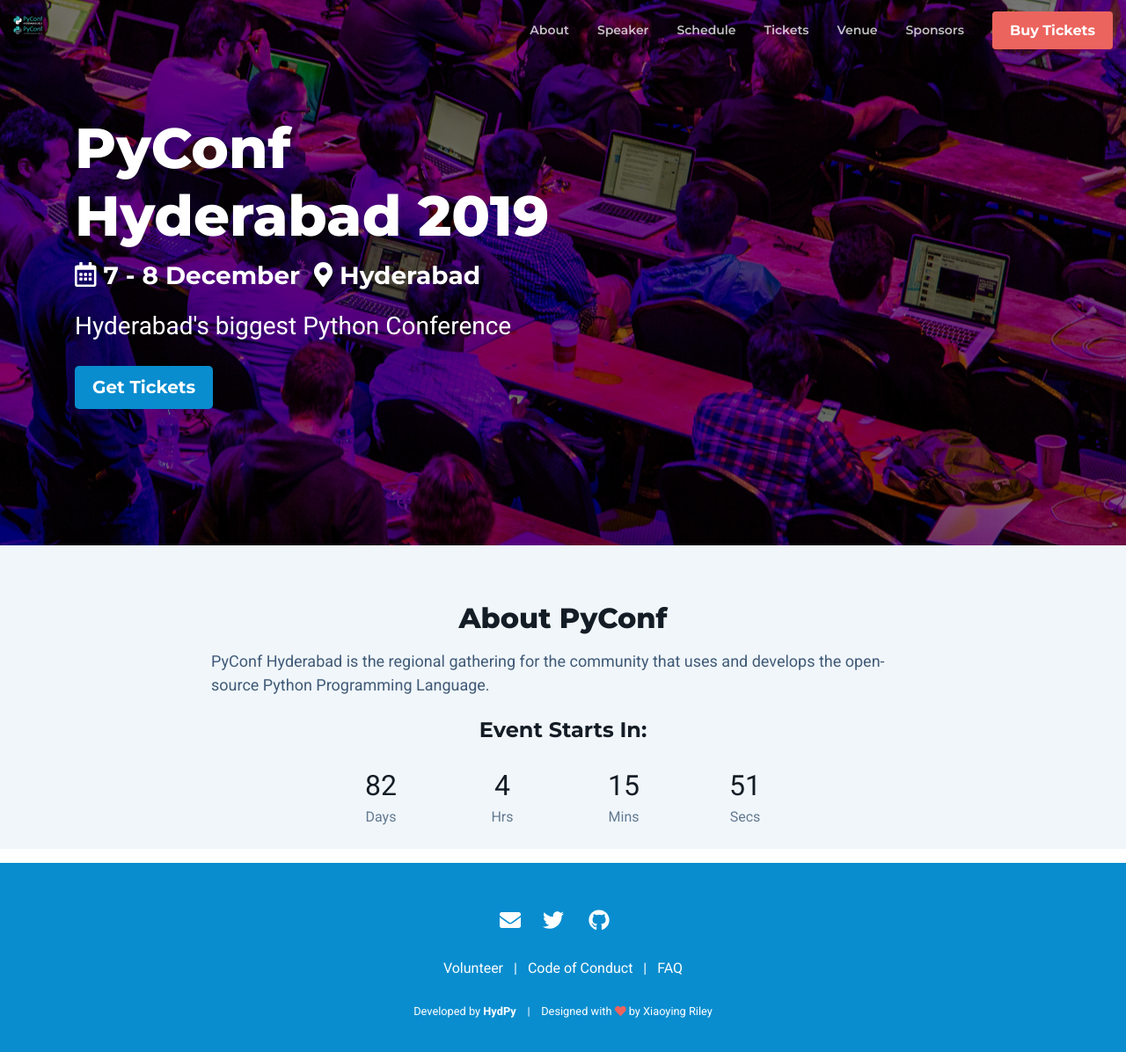
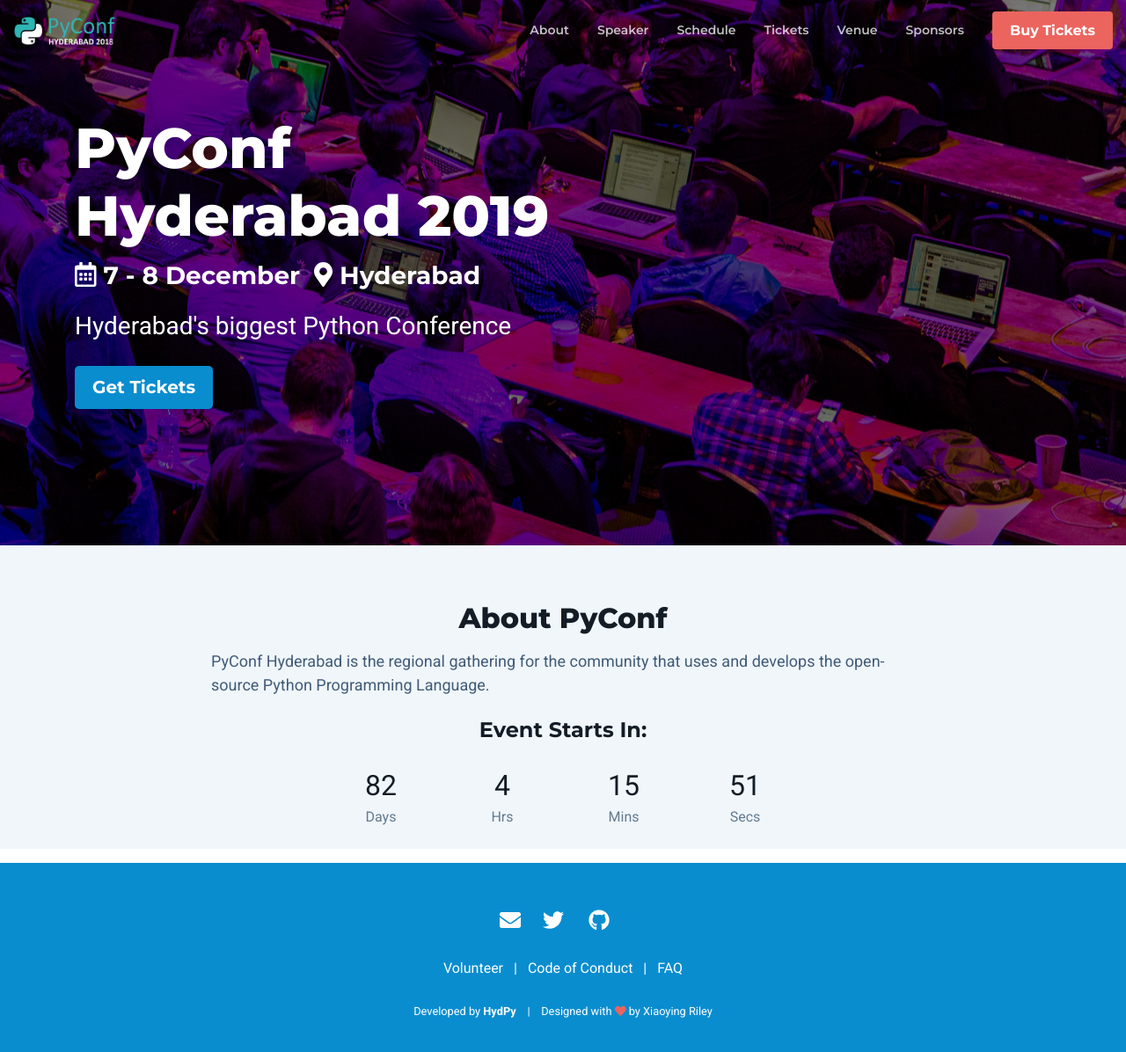
Before and after one commit to HydPy/hydpyconf2019, a Jekyll site: the page built from index.html, in a window 1280 px wide and 1209 px high. Shown: the top 1196 px of the window at 88% size. Built offline with Jekyll 4.4.1, drawn with Linux system fonts in a browser that asks for light colours; nearby versions of some CDN libraries.

Commit message:
Fixes #12

```diff
--- a/_includes/header.html
+++ b/_includes/header.html
@@ -2,7 +2,7 @@
 		<div class="branding">
 			<div class="container-fluid">
 				<nav class="main-nav navbar navbar-expand-lg">
-					<div class="site-logo"><a href="/"><img class="logo-icon" src="assets/images/logos.svg" alt="logo"></a></div>
+					<div class="site-logo"><a href="/"><img class="logo-icon" src="assets/images/pyconf_logo__dark_bg.png" alt="logo"></a></div>
 
 					<div class="navbar-btn order-lg-2"><a class="btn btn-secondary" href="{{ site.tickets_link }}" target="_blank">Buy Tickets</a></div>
 
```
Also changed, not shown: assets/images/pyconf_logo__dark_bg.png (added).
